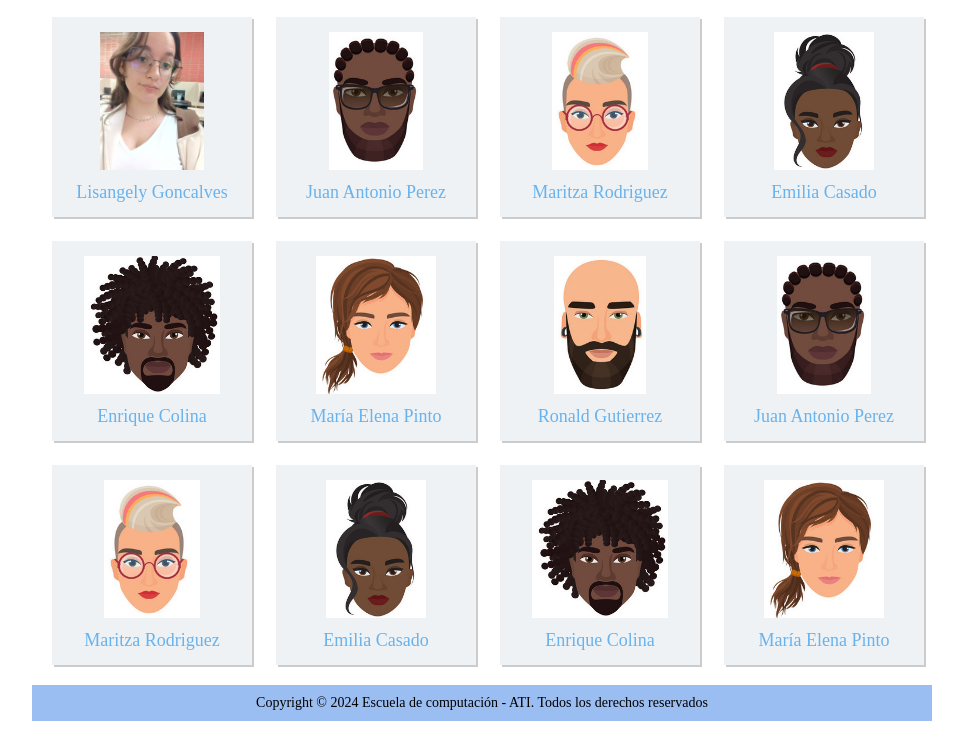
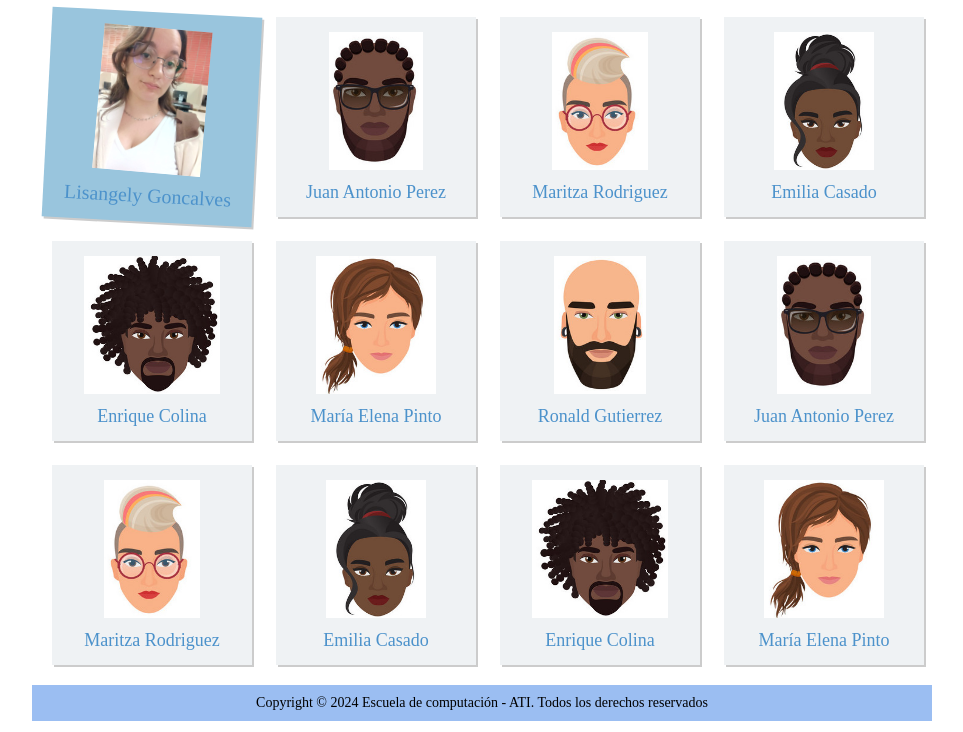
Before and after one commit to Lisangely/30395417, a plain HTML site: page index.html in a window 1280 px wide. In both pictures the pointer is over the item "Lisangely Goncalves". Shown: the part 68-800 px from the top of the page, without its empty margins (158-1121 px from the left). Drawn offline with Linux system fonts and the light colour scheme.

Commit message:
animación sobre los alumnos

```diff
--- a/style.css
+++ b/style.css
@@ -100,12 +100,28 @@
             background-color: #fff;
             margin-bottom: 8px;
             object-fit: contain;
+            transition: all 0.4s ease;
         }
 
         .estudiante-nombre {
             font-size: 18px;
             text-align: center;
-            color: rgb(104, 178, 238);
+            color: rgb(76, 146, 203);
+            transition: all 0.4s ease;
+        }
+
+        .estudiante-item:hover {
+            background-color: #99c5dd;
+            transform: scale(1.05) rotate(3deg);
+        }
+
+        .estudiante-item:hover img {
+            transform: scale(1) rotate(2deg);
+            border-color: #99c5dd;
+        }
+
+        .estudiante-item:hover .estudiante-nombre {
+            transform: scale(1.05);
         }
 
         footer {
```
